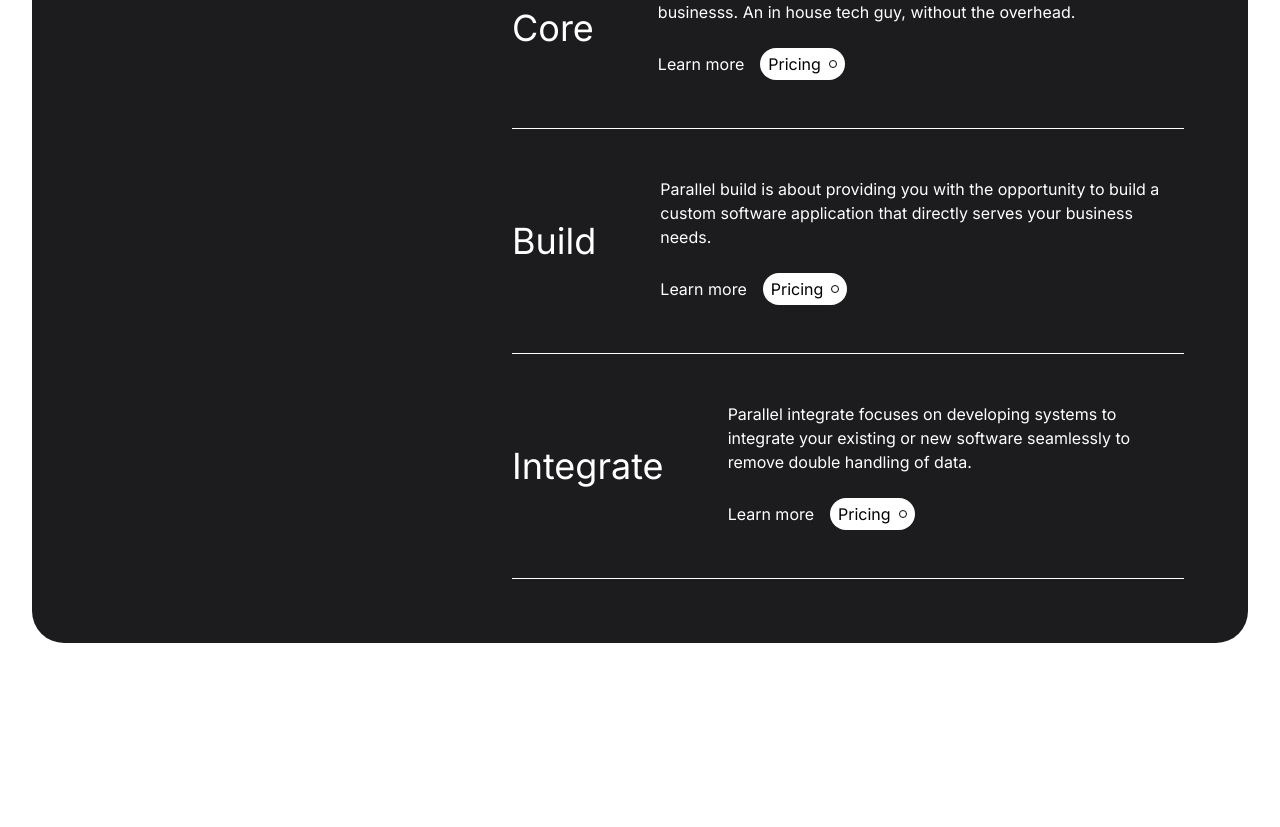
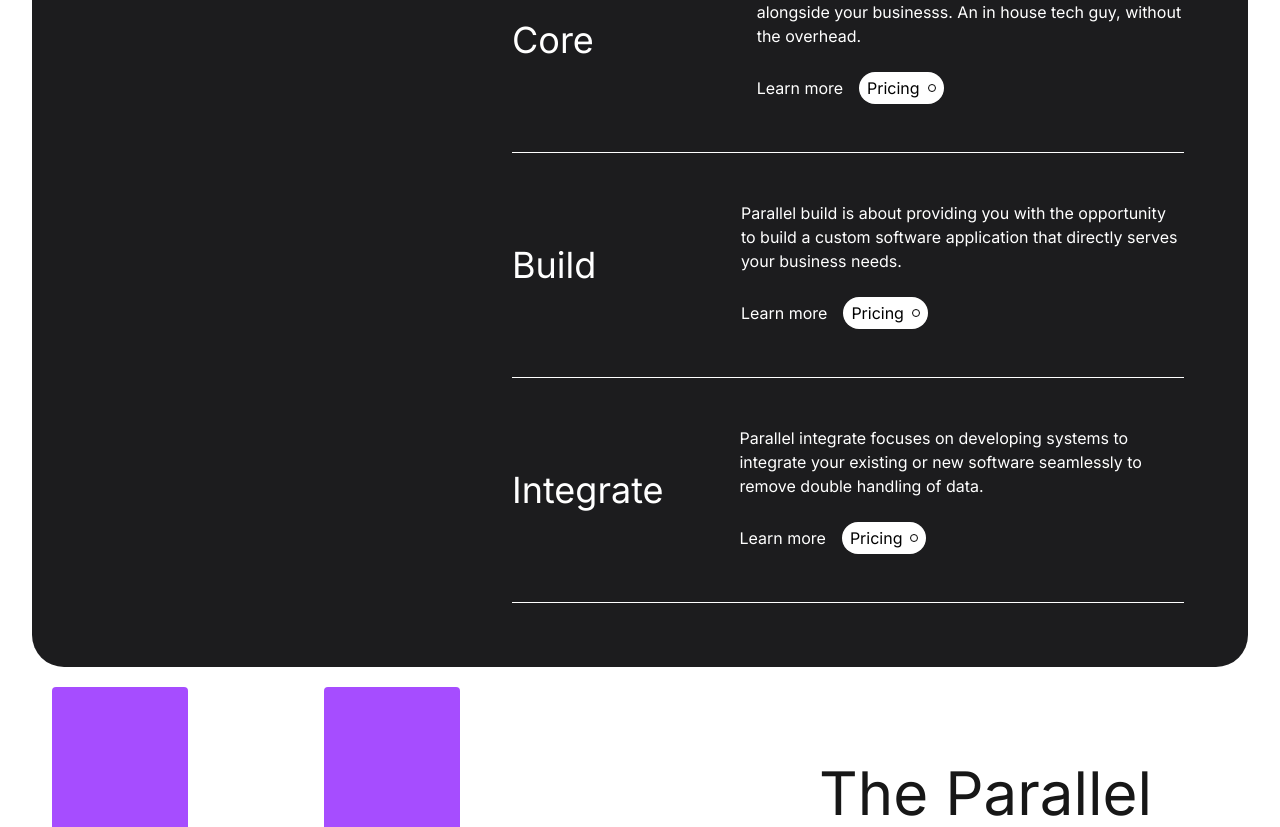
Before and after one commit to jrmilburn/studio-parallel, a Next.js app in the folder studio-parallel/: page / in a window 1280 px wide. Shown: the part 1949-2776 px from the top of the page. Before the commit the page ends 2592 px from the top, so only its background shows below. Built offline with nearby package versions, Linux system fonts and the light colour scheme.

Commit message:
Implement website animations

```diff
--- a/studio-parallel/app/globals.css
+++ b/studio-parallel/app/globals.css
@@ -185,13 +185,79 @@ body {
   75%,100% { transform: translate3d(var(--cell), calc(-1 * var(--cell)), 0); }
 }
 
+@keyframes block7 {
+
+}
+
+@keyframes block8 {
+  0%,37.5% { transform: translate3d(0,0,0); }
+
+  /* Move 1 — right to 100 (37.5→50) */
+  37.5%   { animation-timing-function: var(--ease-in); }
+  40.0%   { transform: translate3d(calc(-1 * var(--anticipation) * var(--cell)), 0, 0); }
+  46.875% { transform: translate3d(calc(var(--overshoot) * var(--cell)), 0, 0);
+            animation-timing-function: var(--ease-out); }
+  49.9%   { transform: translate3d(var(--cell), 0, 0); }
+  50%,62.5% { transform: translate3d(var(--cell), 0, 0); }
+
+  /* Move 2 — right to 200 (62.5→75) */
+  62.5%   { animation-timing-function: var(--ease-in); }
+  65.0%   { transform: translate3d(calc(var(--cell) - var(--anticipation) * var(--cell)), 0, 0); }
+  71.875% { transform: translate3d(calc(2 * var(--cell) * var(--overshoot)), 0, 0);
+            animation-timing-function: var(--ease-out); }
+  74.9%   { transform: translate3d(calc(2 * var(--cell)), 0, 0); }
+  75%,100% { transform: translate3d(calc(2 * var(--cell)), 0, 0); }
+}
+
+/* BLOCK 9 — (0,0) -> (0,100) -> (0,200) */
+@keyframes block9 {
+  0%,37.5% { transform: translate3d(0,0,0); }
+
+  /* Move 1 — down to 100 (37.5→50) */
+  37.5%   { animation-timing-function: var(--ease-in); }
+  40.0%   { transform: translate3d(0, calc(-1 * var(--anticipation) * var(--cell)), 0); }
+  46.875% { transform: translate3d(0, calc(var(--overshoot) * var(--cell)), 0);
+            animation-timing-function: var(--ease-out); }
+  49.9%   { transform: translate3d(0, var(--cell), 0); }
+  50%,62.5% { transform: translate3d(0, var(--cell), 0); }
+
+  /* Move 2 — down to 200 (62.5→75) */
+  62.5%   { animation-timing-function: var(--ease-in); }
+  65.0%   { transform: translate3d(0, calc(var(--cell) - var(--anticipation) * var(--cell)), 0); }
+  71.875% { transform: translate3d(0, calc(2 * var(--cell) * var(--overshoot)), 0);
+            animation-timing-function: var(--ease-out); }
+  74.9%   { transform: translate3d(0, calc(2 * var(--cell)), 0); }
+  75%,100% { transform: translate3d(0, calc(2 * var(--cell)), 0); }
+}
+
+/* BLOCK 10 — (0,0) -> (0,100) -> (100,100) */
+@keyframes block10 {
+  0%,37.5% { transform: translate3d(0,0,0); }
+
+  /* Move 1 — down to 100 (37.5→50) */
+  37.5%   { animation-timing-function: var(--ease-in); }
+  40.0%   { transform: translate3d(0, calc(-1 * var(--anticipation) * var(--cell)), 0); }
+  46.875% { transform: translate3d(0, calc(var(--overshoot) * var(--cell)), 0);
+            animation-timing-function: var(--ease-out); }
+  49.9%   { transform: translate3d(0, var(--cell), 0); }
+  50%,62.5% { transform: translate3d(0, var(--cell), 0); }
+
+  /* Move 2 — right to 100 (62.5→75) */
+  62.5%   { animation-timing-function: var(--ease-in); }
+  65.0%   { transform: translate3d(calc(-1 * var(--anticipation) * var(--cell)), var(--cell), 0); }
+  71.875% { transform: translate3d(calc(var(--overshoot) * var(--cell)), var(--cell), 0);
+            animation-timing-function: var(--ease-out); }
+  74.9%   { transform: translate3d(var(--cell), var(--cell), 0); }
+  75%,100% { transform: translate3d(var(--cell), var(--cell), 0); }
+}
+
+
 
 /* Assignments */
-.block1, .block2, .block3, .block4, .block5, .block6 {
+.block1, .block2, .block3, .block4, .block5, .block6, .block8, .block9, .block10 {
   animation-duration: 1.5s;
   animation-fill-mode: forwards;
   animation-timing-function: linear; /* per-keyframe overrides when moving */
-  animation-delay: 1s;
 }
 .block1{ animation-name:block1 }
 .block2{ animation-name:block2 }
@@ -199,3 +265,29 @@ body {
 .block4{ animation-name:block4 }
 .block5{ animation-name:block5 }
 .block6{ animation-name:block6 }
+.block7 { }
+
+.block8 {
+  animation-name: block8;
+}
+
+.block9 {
+  animation-name: block9;
+}
+
+.block10 {
+  animation-name: block10
+}
+
+/* When observed in view, let it run */
+.in-view {
+  animation-play-state: running;
+}
+
+/* Accessibility: respect reduced motion */
+@media (prefers-reduced-motion: reduce) {
+  .block8, .block9, .block10 {
+    animation: none !important;
+    transform: none !important;
+  }
+}
--- a/studio-parallel/app/page.tsx
+++ b/studio-parallel/app/page.tsx
@@ -1,6 +1,7 @@
 import HeroSection from "@/components/hero-section"
 import WhatWeDo from "@/components/what-we-do"
 import HowWeIntegrate from "@/components/how-we-integrate"
+import ReviewSection from "@/components/review-section"
 
 export default function Home() {
 
@@ -9,6 +10,7 @@ export default function Home() {
       <HeroSection />
       <WhatWeDo />
       <HowWeIntegrate />
+      <ReviewSection />
     </main>
   )
 
--- a/studio-parallel/components/animation-block.tsx
+++ b/studio-parallel/components/animation-block.tsx
@@ -1,20 +1,40 @@
-export default function AnimationBlock({ pos }: { pos: string }) {
+"use client";
+
+import { useInViewOnce } from "./useInView";
+import clsx from "clsx";
+
+export default function AnimationBlock({
+  pos,
+  className = "",
+  triggerOnScroll = false,
+}: {
+  pos: string;
+  className?: string;
+  triggerOnScroll?: boolean;
+}) {
+  const { ref, inView } = useInViewOnce({ threshold: 0.95 });
+
   return (
     <div
-      style={{
-        // cap is the smaller of 20% vw or 20% vh
+      ref={triggerOnScroll ? ref : null}
+      className={clsx(
+        "absolute rounded bg-[#A64DFF]",
+        className,
+        triggerOnScroll ?
+        triggerOnScroll && inView && `block${pos}`
+        :
+        `block${pos}`
+      )}
+      style={
+        {
           "--cap": "min(20vw, 20vh)",
-        // block keeps a 17:20 aspect ratio
           height: "var(--cap)",
           aspectRatio: "17 / 20",
-        // compute the actual width from the cap + ratio
           "--w": "calc(var(--cap) * 17 / 20)",
-        // place the block two widths from the right edge
           right: "calc(var(--w) * 2)",
-        // set top as you like (example keeps your 20vh)
           top: "20vh",
-      } as React.CSSProperties}
-      className={`absolute rounded bg-[#A64DFF] block${pos}`}
+        } as React.CSSProperties
+      }
     />
   );
 }
--- a/studio-parallel/components/how-we-integrate.tsx
+++ b/studio-parallel/components/how-we-integrate.tsx
@@ -1,4 +1,5 @@
 import ServiceLine from "./service-line"
+import RevealOnScroll from "./reveal-on-scroll"
 
 export default function HowWeIntegrate() {
 
--- /dev/null
+++ b/studio-parallel/components/reveal-on-scroll.tsx
@@ -0,0 +1,96 @@
+// components/RevealOnScroll.tsx
+"use client";
+
+import { motion, useReducedMotion } from "framer-motion";
+import { useRef } from "react";
+import { useInView } from "framer-motion";
+
+type RevealOnScrollProps = {
+  children: React.ReactNode;
+  /** "up" means it moves up into place, "down" moves down into place */
+  direction?: "up" | "down";
+  /** How far (in px) it travels before settling */
+  distance?: number;
+  /** Delay (s) before the animation starts once in view */
+  delay?: number;
+  /** Portion of element that must be visible to trigger (0–1) */
+  amount?: number;
+  /** Only animate once (recommended) */
+  once?: boolean;
+  /** Stagger children if you pass multiple inline nodes */
+  staggerChildren?: boolean;
+  /** Fixed animation duration in seconds */
+  duration?: number;
+};
+
+export default function RevealOnScroll({
+  children,
+  direction = "up",
+  distance = 24,
+  delay = 0,
+  amount = 0.25,
+  once = true,
+  staggerChildren = false,
+  duration = 0.5,
+}: RevealOnScrollProps) {
+  const prefersReducedMotion = useReducedMotion();
+  const ref = useRef<HTMLDivElement | null>(null);
+  const inView = useInView(ref, { once, amount });
+
+  const y = prefersReducedMotion ? 0 : (direction === "up" ? distance : -distance);
+
+  const parent = {
+    hidden: {},
+    show: {
+      transition: staggerChildren
+        ? { staggerChildren: 0.06, delayChildren: delay }
+        : { delay: 0 },
+    },
+  };
+
+  const child = {
+    hidden: { opacity: 0, y },
+    show: {
+      opacity: 1,
+      y: 0,
+      transition: prefersReducedMotion
+        ? { duration: 0 }
+        : {
+            duration,
+            ease: "easeOut",
+            // When not staggering, apply delay on the child
+            delay: staggerChildren ? 0 : delay,
+          },
+    },
+  };
+
+  return (
+    <motion.div
+      ref={ref}
+      variants={parent}
+      initial="hidden"
+      animate={inView ? "show" : "hidden"}
+      style={{ overflow: "hidden", willChange: "transform, opacity" }}
+    >
+      {staggerChildren ? (
+        <div style={{ display: "inline-block" }}>
+          {Array.isArray(children)
+            ? (children as React.ReactNode[]).map((c, i) => (
+                <motion.span key={i} variants={child} style={{ display: "inline-block" }}>
+                  {c}
+                </motion.span>
+              ))
+            : (
+              <motion.span variants={child} style={{ display: "inline-block" }}>
+                {children}
+              </motion.span>
+            )}
+        </div>
+      ) : (
+        <motion.div variants={child} style={{ display: "inline-block" }}>
+          {children}
+        </motion.div>
+      )}
+    </motion.div>
+  );
+}
--- /dev/null
+++ b/studio-parallel/components/review-section.tsx
@@ -0,0 +1,42 @@
+"use client";
+
+
+import AnimationBlock from "./animation-block"
+import RevealOnScroll from "./reveal-on-scroll";
+
+export default function ReviewSection() {
+
+
+    return (
+        <section className="h-screen">
+            <div className="lg:mx-12 relative h-full flex flex-col">
+            <AnimationBlock
+                pos="7"
+                className="top-5! left-1!"
+                triggerOnScroll={true}
+            />
+            <AnimationBlock
+                pos="8"
+                className="top-5! left-1!"
+                triggerOnScroll={true}
+            />
+             <AnimationBlock
+                pos="9"
+                className="top-5! left-1!"
+                triggerOnScroll={true}
+            />
+            <AnimationBlock
+                pos="10"
+                className="top-5! left-1!"
+                triggerOnScroll={true}
+            />
+
+            <div className="max-w-5xl mx-auto flex justify-end w-full">
+                <h2 className="text-6xl mt-24 text-right">The Parallel <br/>difference.</h2>
+            </div>
+
+            </div>
+        </section>
+    )
+
+}
--- a/studio-parallel/components/service-item.tsx
+++ b/studio-parallel/components/service-item.tsx
@@ -1,20 +1,23 @@
 import Link from "next/link"
 
 import PricingButton from "./pricing-button"
+import RevealOnScroll from "./reveal-on-scroll"
 
 export default function ServiceItem({ heading, body, learnlink, pricinglink} : { heading : string, body : string, learnlink : string, pricinglink : string}) {
 
     return (
+        <RevealOnScroll>
         <div className="w-full flex justify-between items-center py-12 gap-16 text-white">
-            <h3 className="text-4xl">{heading}</h3>
+            <h3 className="text-4xl w-sm">{heading}</h3>
             <div className="flex flex-col items-start gap-6">
-                <p>{body}</p>
+                <p className="">{body}</p>
                 <div className="flex gap-4 items-center">
                     <Link href={learnlink} className="flex flex-col group">Learn more<div className="w-[0] bg-white group-hover:w-full transition-all h-[1px]"></div></Link>
                     <PricingButton link={pricinglink} />
                 </div>
             </div>
         </div>
+        </RevealOnScroll>
     )
 
 }
--- /dev/null
+++ b/studio-parallel/components/useInView.ts
@@ -0,0 +1,29 @@
+"use client";
+
+import { useEffect, useState } from "react";
+
+export function useInViewOnce<T extends HTMLElement>(
+  options: IntersectionObserverInit = { threshold: 0.25 }
+) {
+  const [ref, setRef] = useState<T | null>(null);
+  const [inView, setInView] = useState(false);
+
+  useEffect(() => {
+    if (!ref) return;
+    let seen = false;
+
+    const io = new IntersectionObserver((entries) => {
+      const entry = entries[0];
+      if (!seen && entry.isIntersecting) {
+        seen = true;
+        setInView(true);
+        io.unobserve(entry.target); // fire once
+      }
+    }, options);
+
+    io.observe(ref);
+    return () => io.disconnect();
+  }, [ref, options]);
+
+  return { ref: setRef, inView };
+}
--- a/studio-parallel/package.json
+++ b/studio-parallel/package.json
@@ -9,6 +9,7 @@
     "lint": "eslint"
   },
   "dependencies": {
+    "clsx": "^2.1.1",
     "framer-motion": "^12.23.24",
     "lucide-react": "^0.552.0",
     "next": "16.0.0",
```
Also changed, not shown: studio-parallel/components/hero-section.tsx (+7 -1 lines), studio-parallel/components/navbar.tsx (+7 -4 lines), studio-parallel/components/what-we-do.tsx (+4 -3 lines), 1 other file (tests, documents, lock files or other folders). Lines whose indentation alone changed are shown as unchanged.
